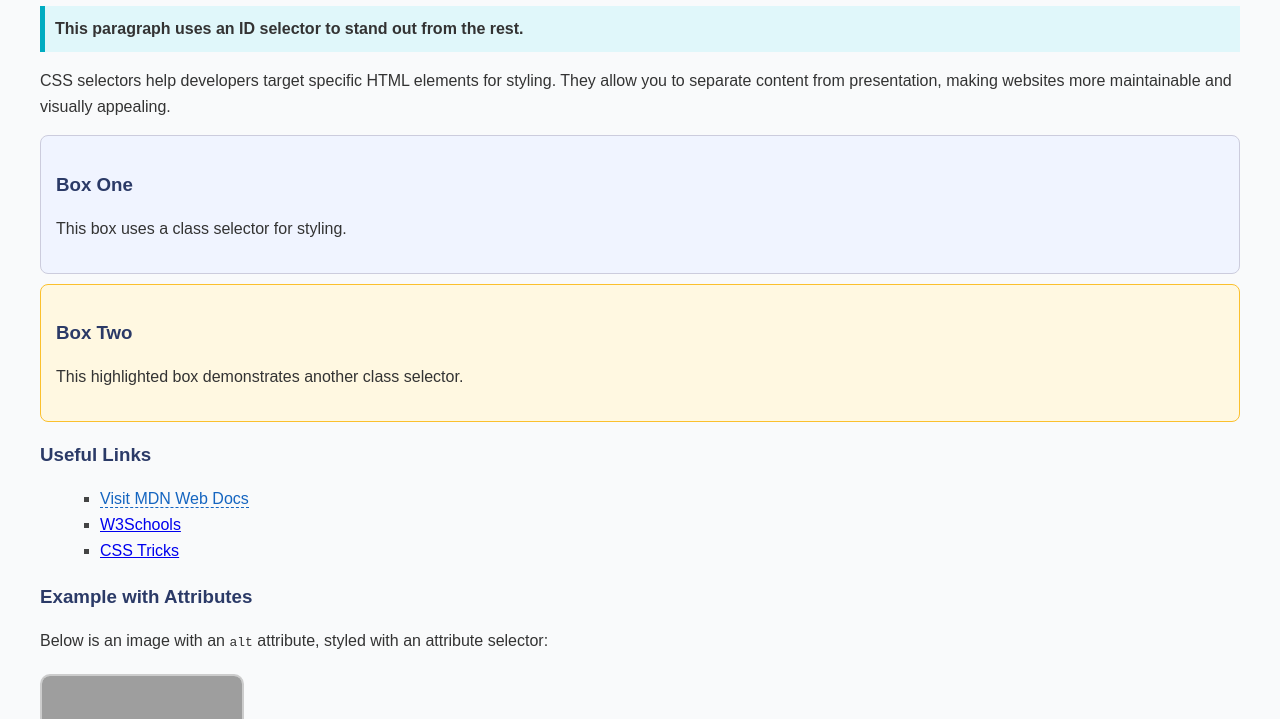
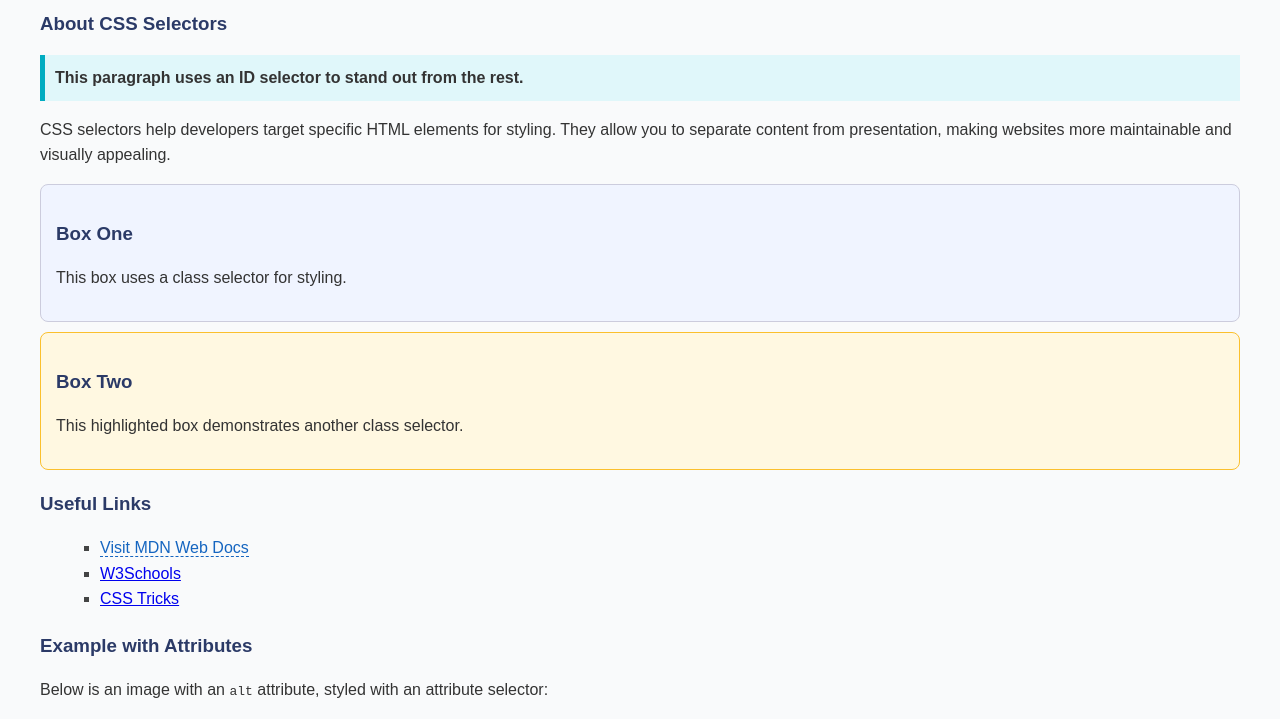
Before and after one commit to IbnBaqqi/centriaBWD, a plain HTML site: page task-d/index.html in a window 1280 px wide. Shown: the part 159-878 px from the top of the page. Drawn offline with Linux system fonts and the light colour scheme; grey boxes are pictures that could not be loaded.

Commit message:
fix html

```diff
--- a/task-d/index.html
+++ b/task-d/index.html
@@ -18,6 +18,7 @@ Date: 2025-10-08
 
     <main>
         <section>
+            <h3>About CSS Selectors</h3>
             <p id="special-message">This paragraph uses an ID selector to stand out from the rest.</p>
             <p>
                 CSS selectors help developers target specific HTML elements for styling.
```
